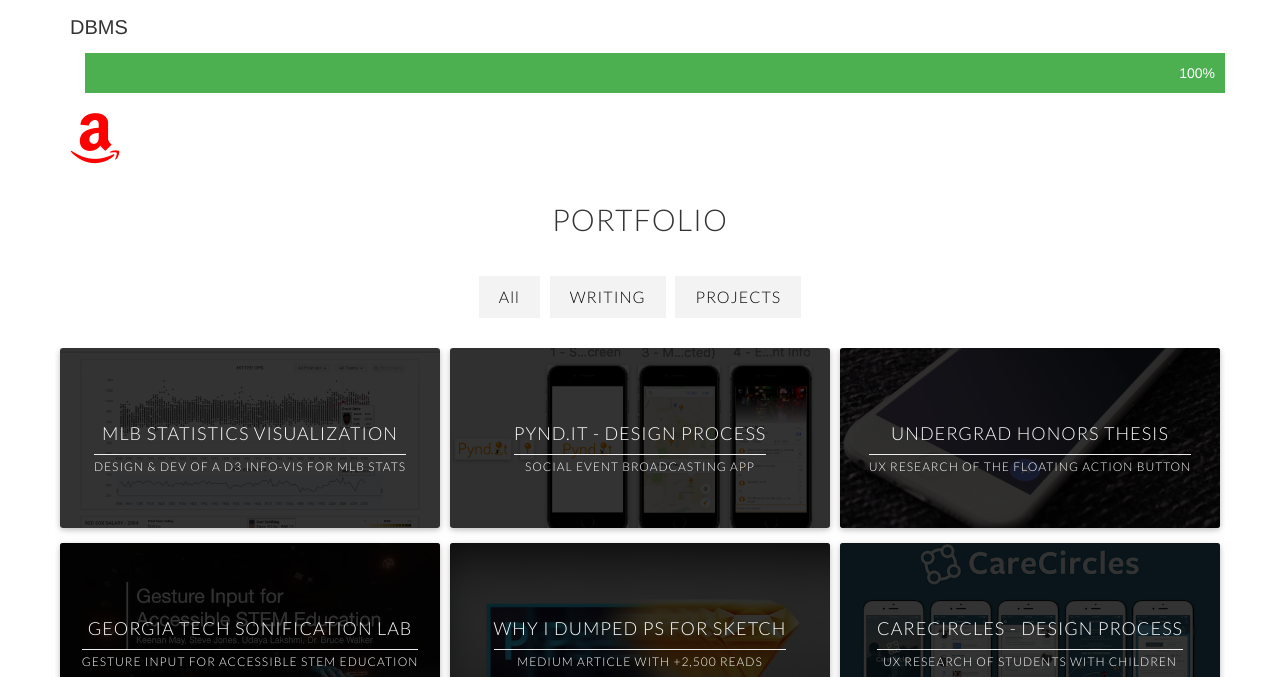
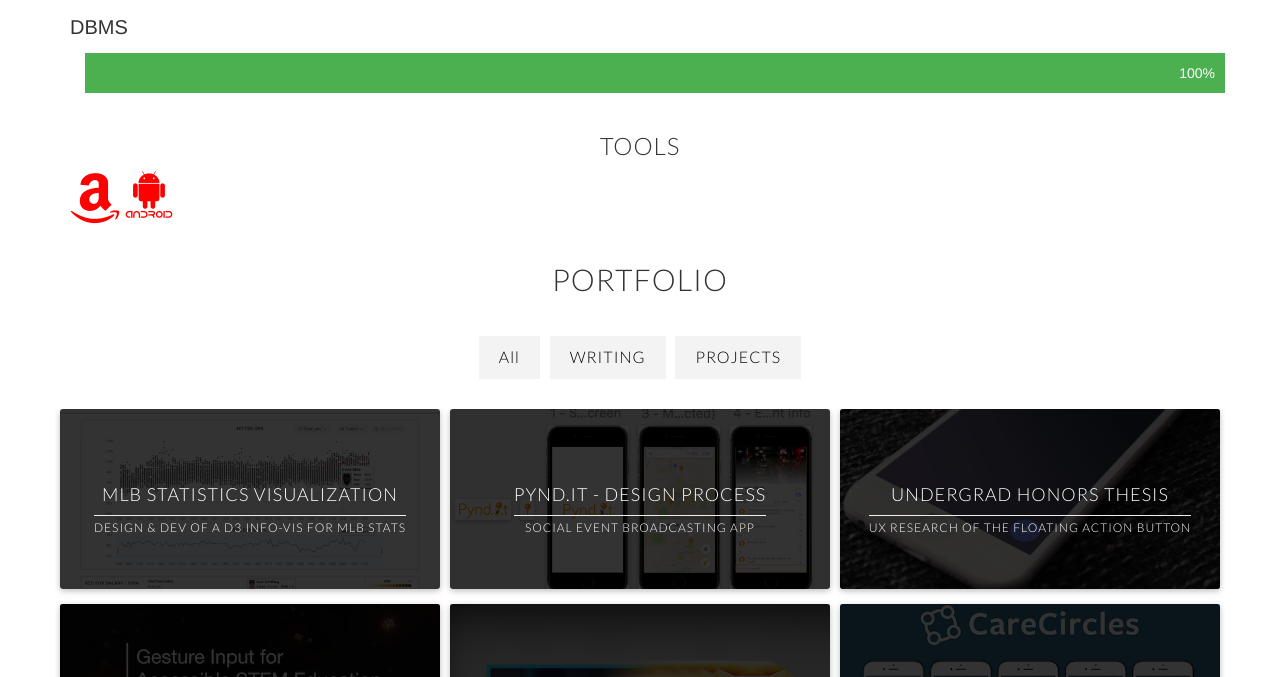
Before and after one commit to shockpulse/testin, a plain HTML site: page index.html in a window 1280 px wide. Shown: the part 2220-2897 px from the top of the page. Drawn offline with nearby package versions, Linux system fonts and the light colour scheme; some packages are replaced by stand-ins of ours.

Commit message:
Update index.html

```diff
--- a/index.html
+++ b/index.html
@@ -32,7 +32,7 @@
   <link href="http://fonts.googleapis.com/css?family=Montserrat:400,700" rel="stylesheet" type="text/css">
   <link rel="stylesheet" type="text/css" href='http://fonts.googleapis.com/css?family=Lato:400,100,100italic,300,300italic,400italic,700,900,900italic,700italic'>
   <link rel="stylesheet" href="https://cdnjs.cloudflare.com/ajax/libs/font-awesome/4.7.0/css/font-awesome.min.css">
-
+  <link rel="stylesheet" href="https://cdn.rawgit.com/konpa/devicon/df6431e323547add1b4cf45992913f15286456d3/devicon.min.css">
   <script>
   (function(i,s,o,g,r,a,m){i['GoogleAnalyticsObject']=r;i[r]=i[r]||function(){
     (i[r].q=i[r].q||[]).push(arguments)},i[r].l=1*new Date();a=s.createElement(o),
@@ -244,7 +244,11 @@
   <div class="skills dbms">100%</div>
 </div>
 <br>
+       <div class="skill-chart text-center">
+        <h3>Tools</h3>
+      </div>
 <i class="fa fa-amazon" style="font-size:50px;color:red"></i>
+<i class="devicon-android-plain-wordmark colored" style="font-size:50px;color:red"></i>
 
 
     </div><!--/ /.container /-->
```
